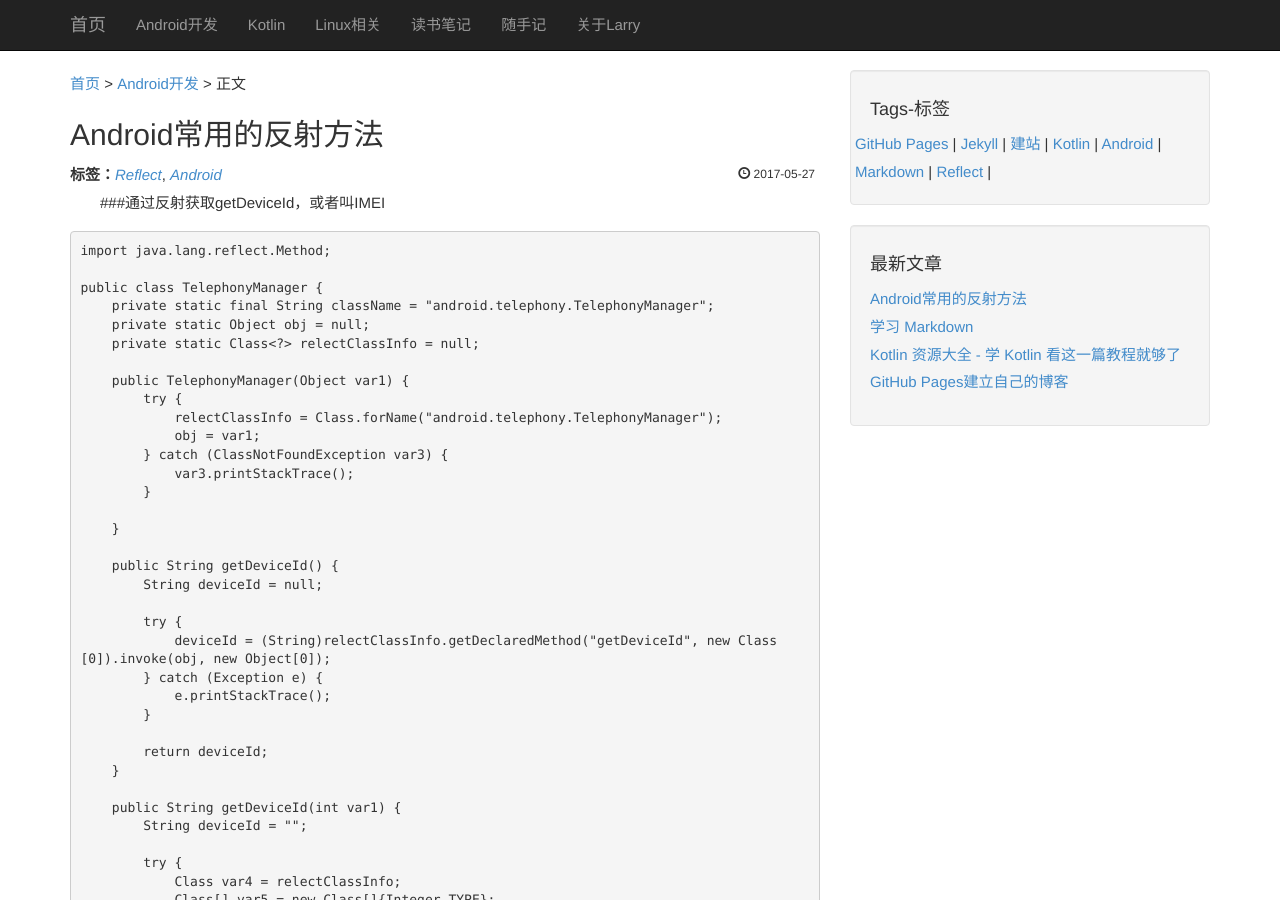
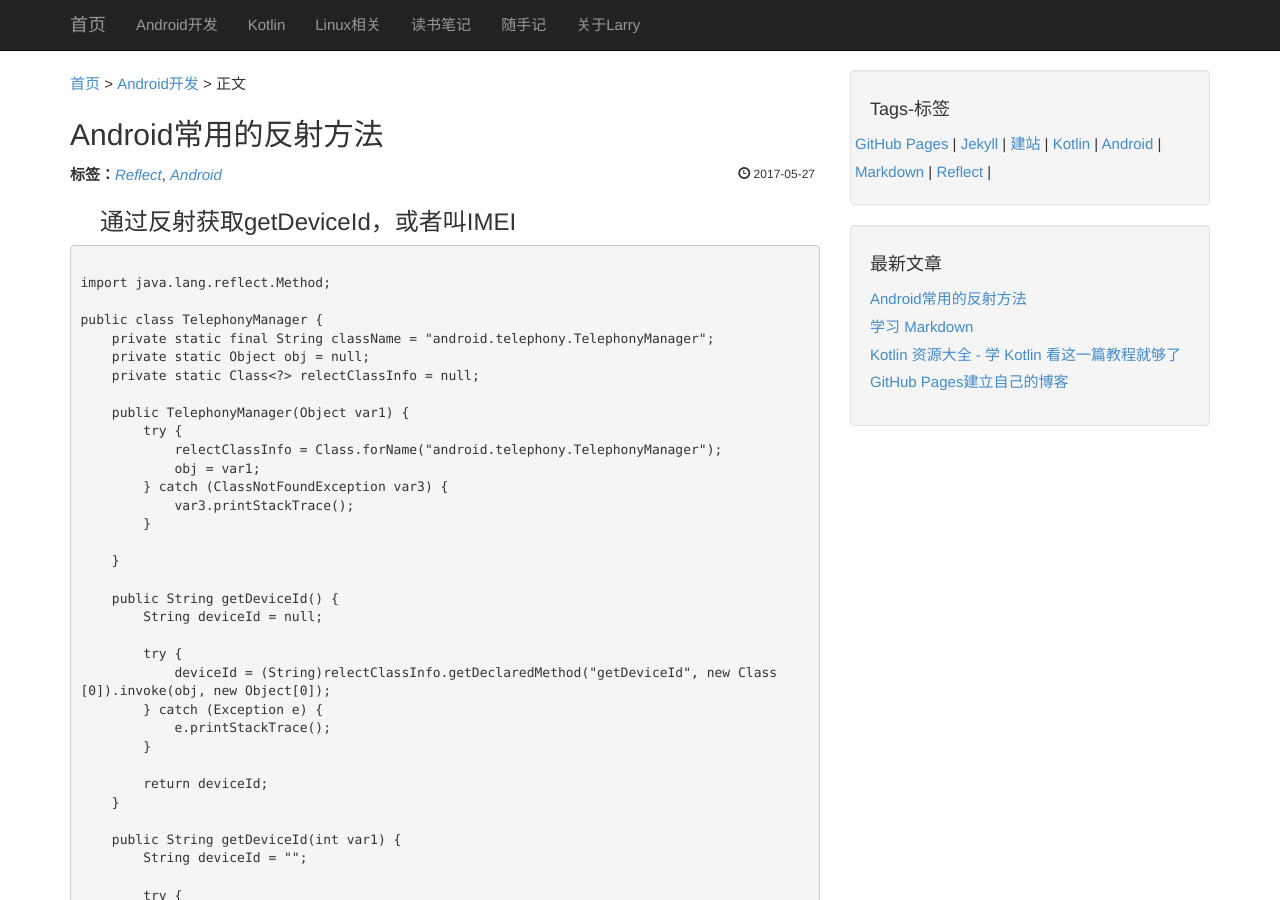
Before and after one commit to FightingLarry/FightingLarry.github.io, a Jekyll site: the page built from _posts/2017-05-27-reflect.md, in a window 1280 px wide and 900 px high. Built offline with Jekyll 4.4.1, drawn with Linux system fonts in a browser that asks for light colours.

Commit message:
Larry
显示BUG

````diff
--- a/_posts/2017-05-27-reflect.md
+++ b/_posts/2017-05-27-reflect.md
@@ -4,8 +4,11 @@ category: "android"
 title:  "Android常用的反射方法"
 tags: [Reflect,Android]
 ---
-###通过反射获取getDeviceId，或者叫IMEI
+
+### 通过反射获取getDeviceId，或者叫IMEI ###
+
 ```java
+
 import java.lang.reflect.Method;
 
 public class TelephonyManager {
@@ -72,4 +75,5 @@ public class TelephonyManager {
         return isMultiSimEnabled;
     }
 }
+
 ```
````
